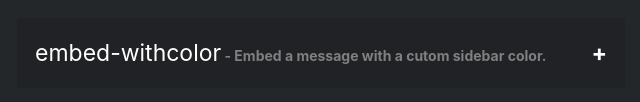
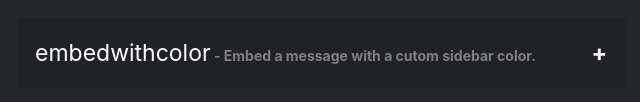
Before and after one commit to ShipmasterKyle/Mafia, a plain HTML site: page pages/commands.html in a window 1280 px wide. Shown: the part 2475-2577 px from the top of the page, 319-959 px from the left. Drawn offline with nearby package versions, Linux system fonts and the light colour scheme.

Commit message:
embedwithcolor

```diff
--- a/pages/commands.html
+++ b/pages/commands.html
@@ -281,14 +281,14 @@
             </div>
             <br>
             <br>
-            <button type="button" class="collapsible">embed-withcolor<span> - Embed a message with a cutom sidebar color.</span></button>
+            <button type="button" class="collapsible">embedwithcolor<span> - Embed a message with a cutom sidebar color.</span></button>
             <div class="content">
                 <h4 style="color: rgb(195, 255, 205);">Category:</h4>
                 <p style="color: rgb(1, 26, 41);">General</p>
                 <h4 style="color: #cccccc;">Usage:</h4>
-                <p>!embed-withcolor[Title][Color][Text]></p>
+                <p>!embedwithcolor[Title][Color][Text]></p>
                 <h4 style="color: #cccccc;">Examples:</h4>
-                <p>!embed Hello #7289DA Welcome to my server!</p>
+                <p>!embedwithcolor Hello #7289DA Welcome to my server!</p>
             </div>
             <br>
             <!-- <br>
```
